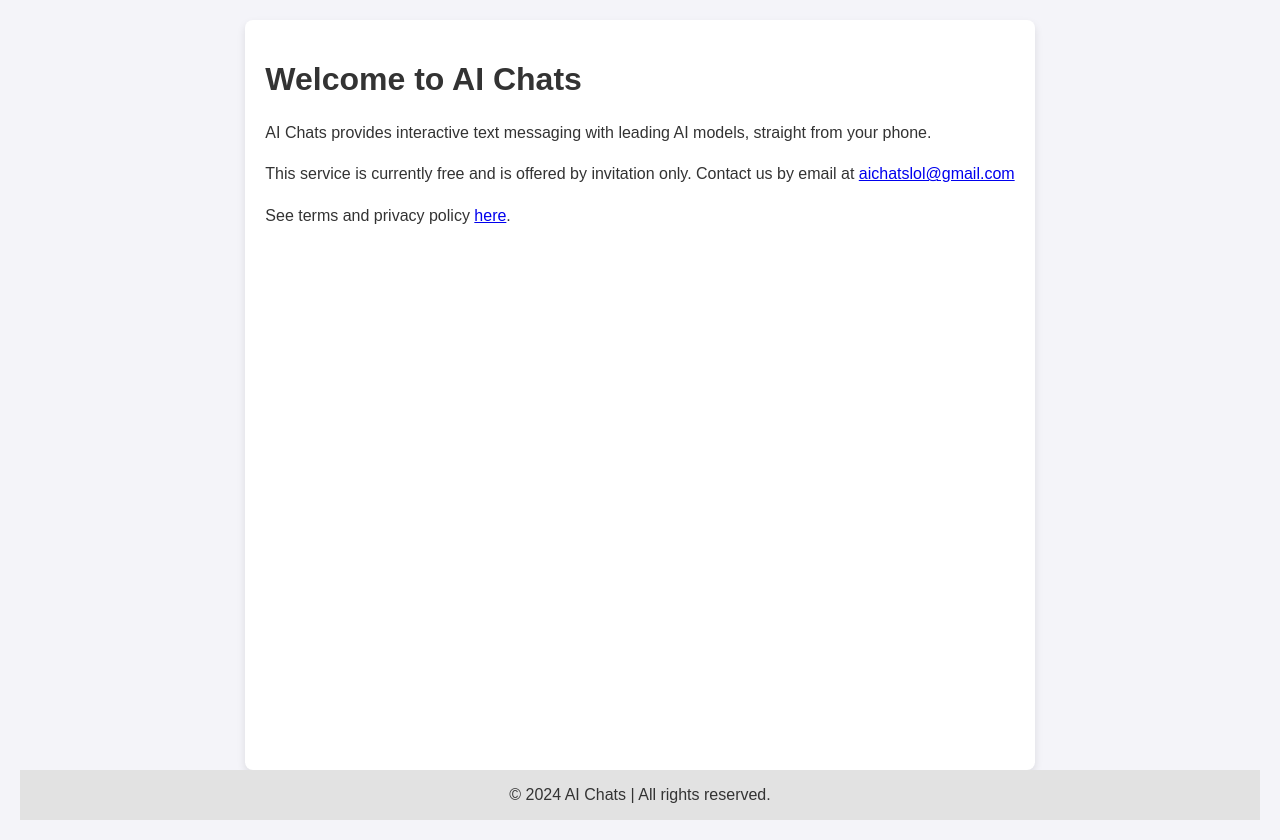
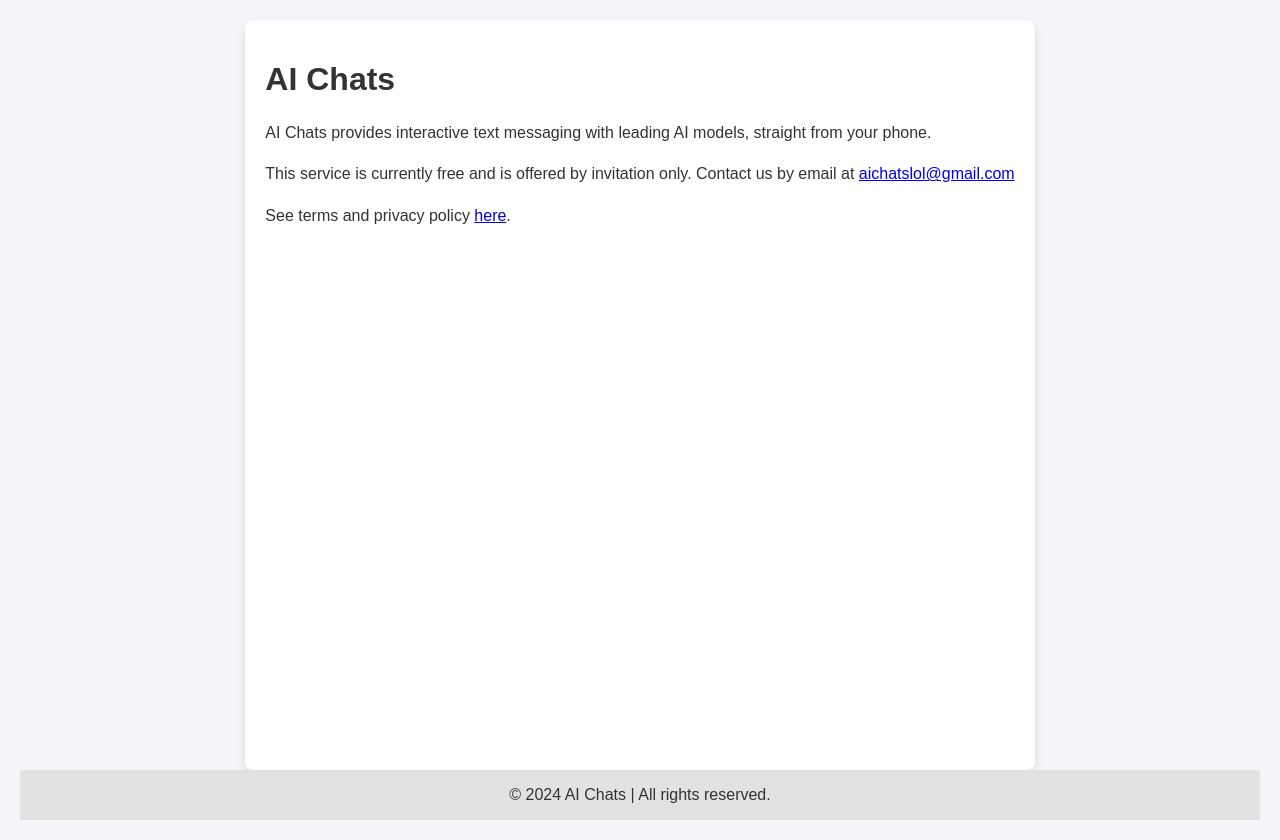
Before and after one commit to aichatslol/aichatslol.github.io, a plain HTML site: page index.html in a window 1280 px wide. Drawn offline with Linux system fonts and the light colour scheme.

Commit message:
Update index.html

```diff
--- a/index.html
+++ b/index.html
@@ -8,7 +8,7 @@
 </head>
 <body>
     <div class="container">
-        <h1>Welcome to AI Chats</h1>
+        <h1>AI Chats</h1>
         <p>AI Chats provides interactive text messaging with leading AI models, straight from your phone.</p>
         <p>This service is currently free and is offered by invitation only. Contact us by email at <a href="mailto:aichatslol@gmail.com">aichatslol@gmail.com</a></p>
         <p>See terms and privacy policy <a href="terms.html">here</a>.</p>
```
